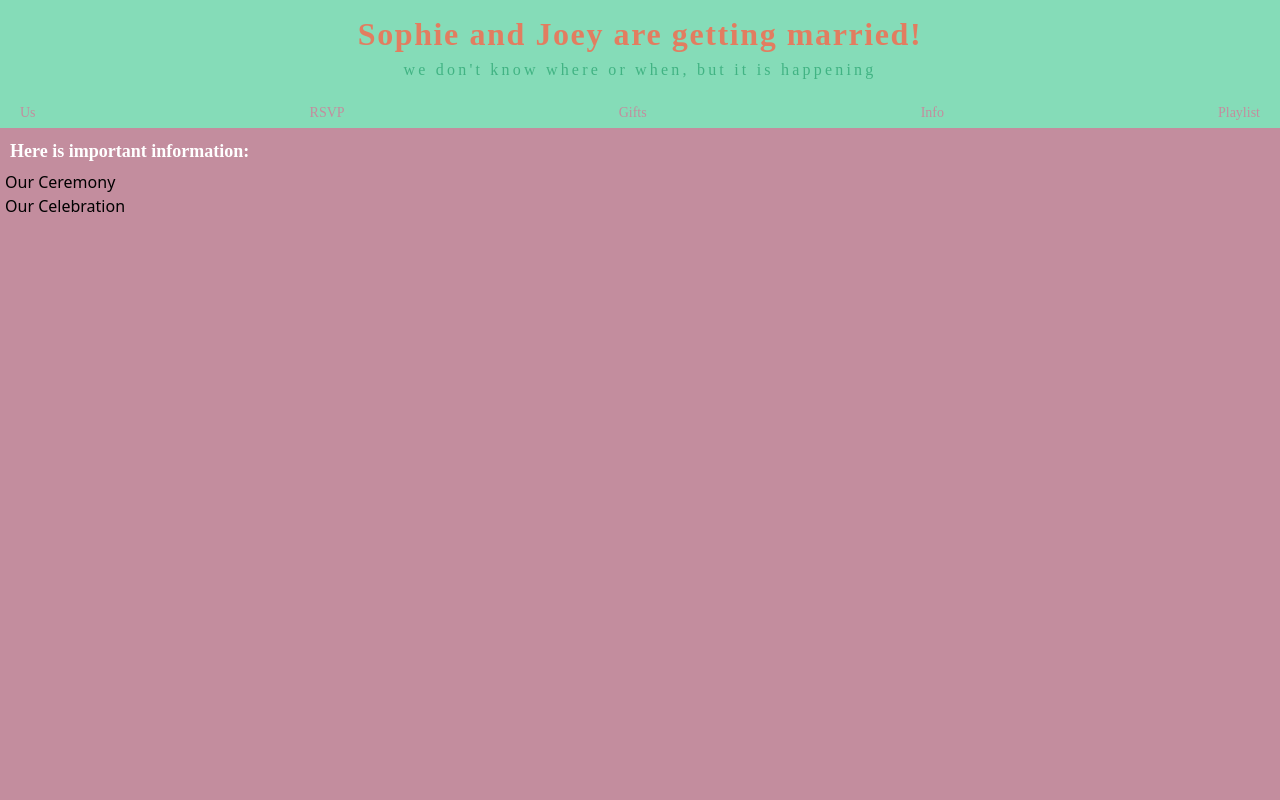
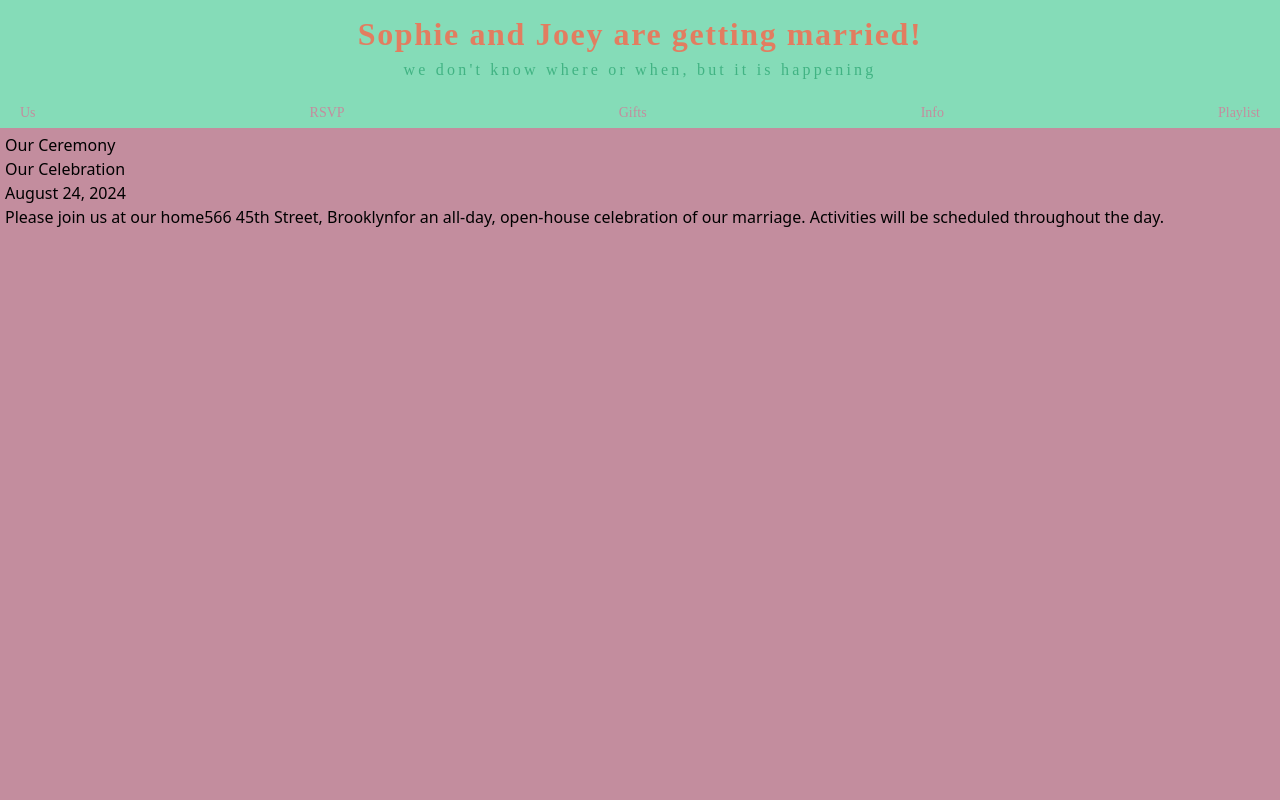
Before and after one commit to sophiergamer/Wedding-Frontend, a React (Create React App) app: page /Info in a window 1280 px wide. Shown: the top 800 px of the page. Built offline with nearby package versions, Linux system fonts and the light colour scheme; data requests are answered from the project's data file.

Commit message:
updating info page

```diff
--- a/src/Routes/Info.js
+++ b/src/Routes/Info.js
@@ -1,9 +1,18 @@
 export default function Info(){
 return(
     <div id="middle">
-        <h1 id="headText">Here is important information:</h1>
+
         <h2>Our Ceremony</h2>
+
         <h2>Our Celebration</h2>
+        <h3>August 24, 2024</h3>
+        <p>
+            Please join us at our home
+            <a href='https://www.google.com/maps/place/566+45th+St,+Brooklyn,+NY+11220/@40.6468146,-74.0085158,17z/data=!3m1!4b1!4m6!3m5!1s0x89c25ac9d3d5ecd1:0x295d75d029c5973!8m2!3d40.6468106!4d-74.0059409!16s%2Fg%2F11c1fnmr10?entry=ttu'>
+                566 45th Street, Brooklyn</a>
+            for an all-day, open-house celebration of our marriage.
+            Activities will be scheduled throughout the day.
+        </p>
     </div>
 )
 
```
